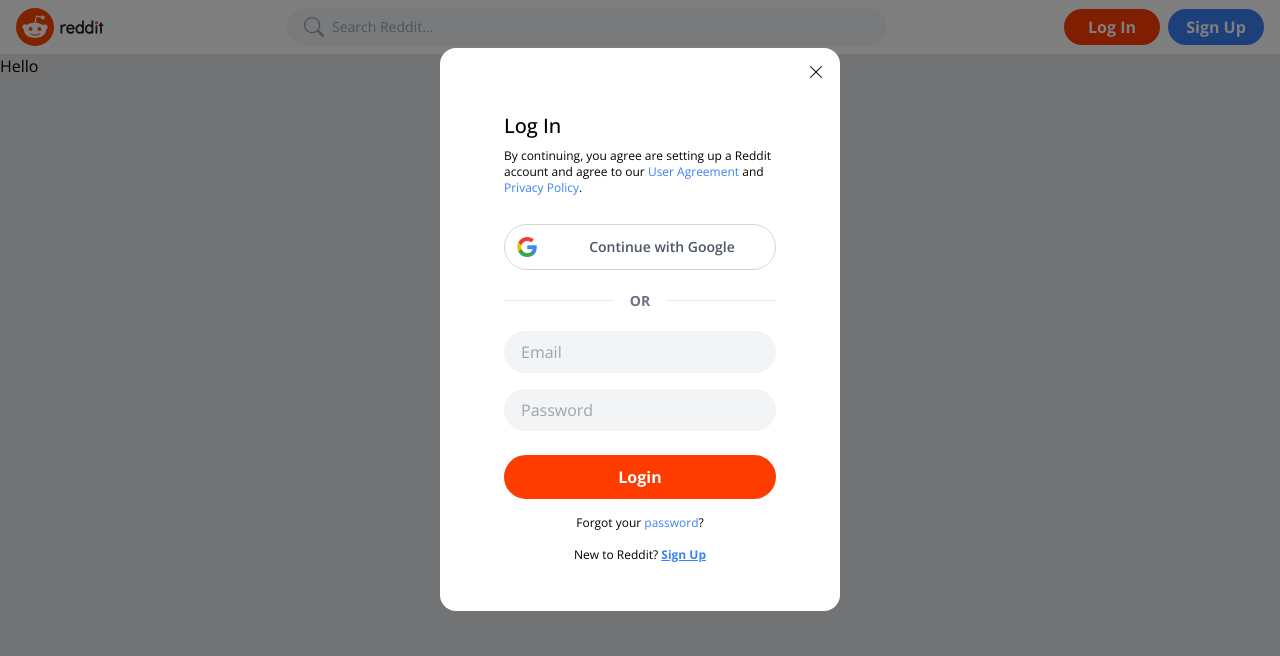
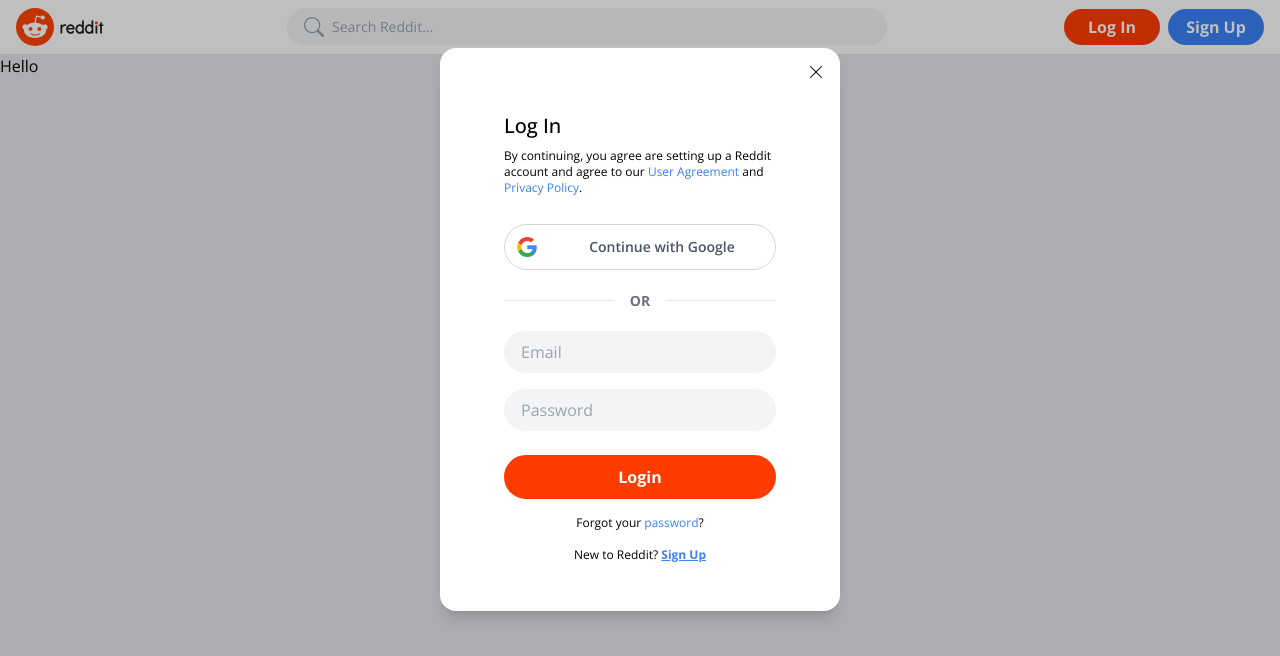
Before and after one commit to godkingjay/Reddit-Clone, a Next.js app: page / in a window 1280 px wide. Both pictures are taken after a click on the button "Log In". Shown: the top 656 px of the page. Built offline with nearby package versions, Linux system fonts and the light colour scheme; no server answers.

Commit message:
modal shadows

```diff
--- a/src/components/Modal/Auth/AuthModal.tsx
+++ b/src/components/Modal/Auth/AuthModal.tsx
@@ -36,12 +36,12 @@
 	return (
 		<>
 			{authModal.open ? (
-				<section className="modal-pop-up z-50 fixed h-screen w-screen min-h-screen max-w-screen bg-[#00000080] top-0 left-0 px-8 py-12 flex flex-col items-center overflow-y-auto scroll-y-style">
+				<section className="modal-pop-up z-50 fixed h-screen w-screen min-h-screen max-w-screen bg-[#00000040] top-0 left-0 px-8 py-12 flex flex-col items-center overflow-y-auto scroll-y-style">
 					<div
 						className="absolute -z-10 h-full w-full top-0 left-0 bg-transparent"
 						onClick={() => handleClose()}
 					></div>
-					<div className="relative z-10 flex flex-col gap-y-4 bg-white h-min max-h-[640px] max-w-[400px] rounded-[16px] w-full pb-12 pt-16 items-center">
+					<div className="relative z-10 flex flex-col gap-y-4 bg-white h-min max-h-[640px] max-w-[400px] rounded-[16px] w-full pb-12 pt-16 items-center shadow-lg shadow-[#0002]">
 						<button
 							type="button"
 							title="Close"
--- a/src/components/Modal/CommunityModal/CommunityModal.tsx
+++ b/src/components/Modal/CommunityModal/CommunityModal.tsx
@@ -20,12 +20,12 @@
 	return (
 		<>
 			{communityModal.open ? (
-				<section className="modal-pop-up z-50 fixed h-screen w-screen min-h-screen max-w-screen bg-[#00000080] top-0 left-0 px-8 py-12 overflow-y-auto scroll-y-style flex flex-col items-center">
+				<section className="modal-pop-up z-50 fixed h-screen w-screen min-h-screen max-w-screen bg-[#00000040] top-0 left-0 px-8 py-12 overflow-y-auto scroll-y-style flex flex-col items-center">
 					<div
 						className="absolute -z-10 h-full w-full top-0 left-0 bg-transparent"
 						onClick={() => handleClose()}
 					></div>
-					<div className="relative z-10 flex flex-col bg-white h-min max-h-[640px] max-w-[720px] rounded-[16px] w-full items-center">
+					<div className="relative z-10 flex flex-col bg-white h-min max-h-[640px] max-w-[720px] rounded-[16px] w-full items-center shadow-lg shadow-[#0002]">
 						<div className="w-full flex flex-row items-center justify-between border-b-[1px] py-[12px] px-4">
 							<h1 className="font-bold text-xl text-gray-700">
 								{communityModal.view === "create" && "Create Community"}
```
